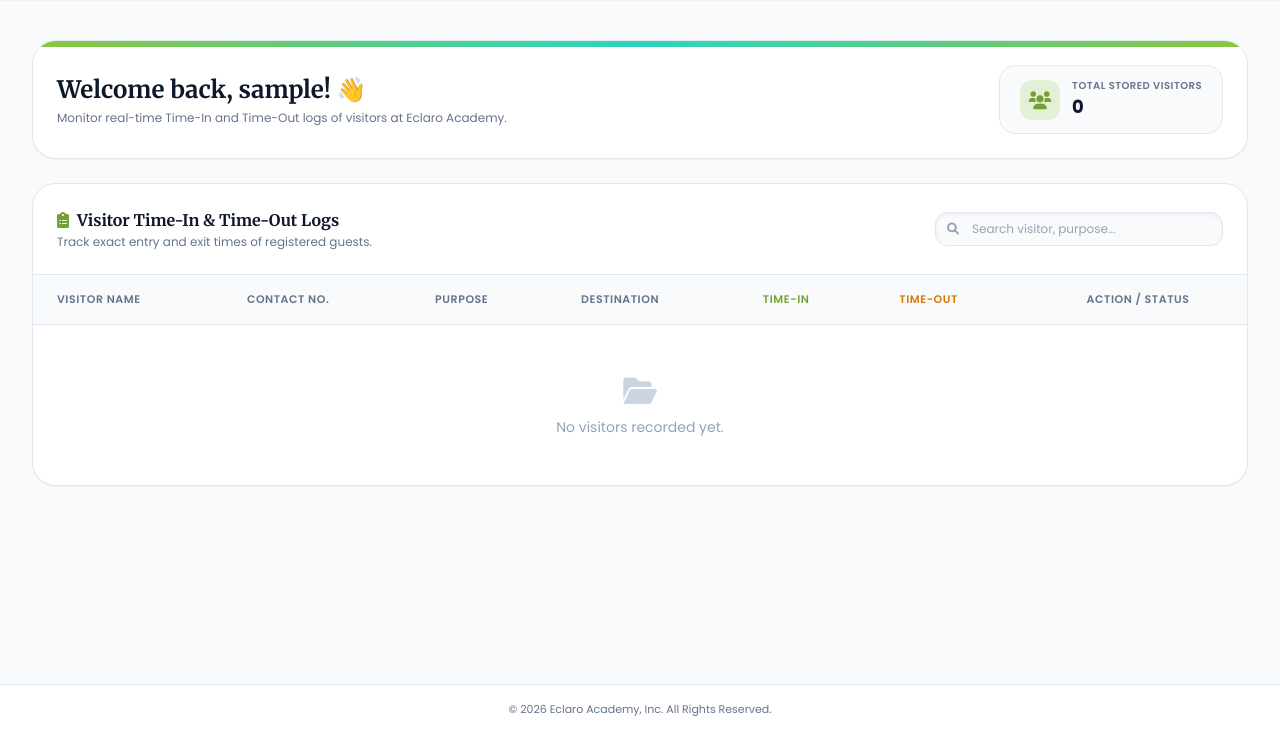
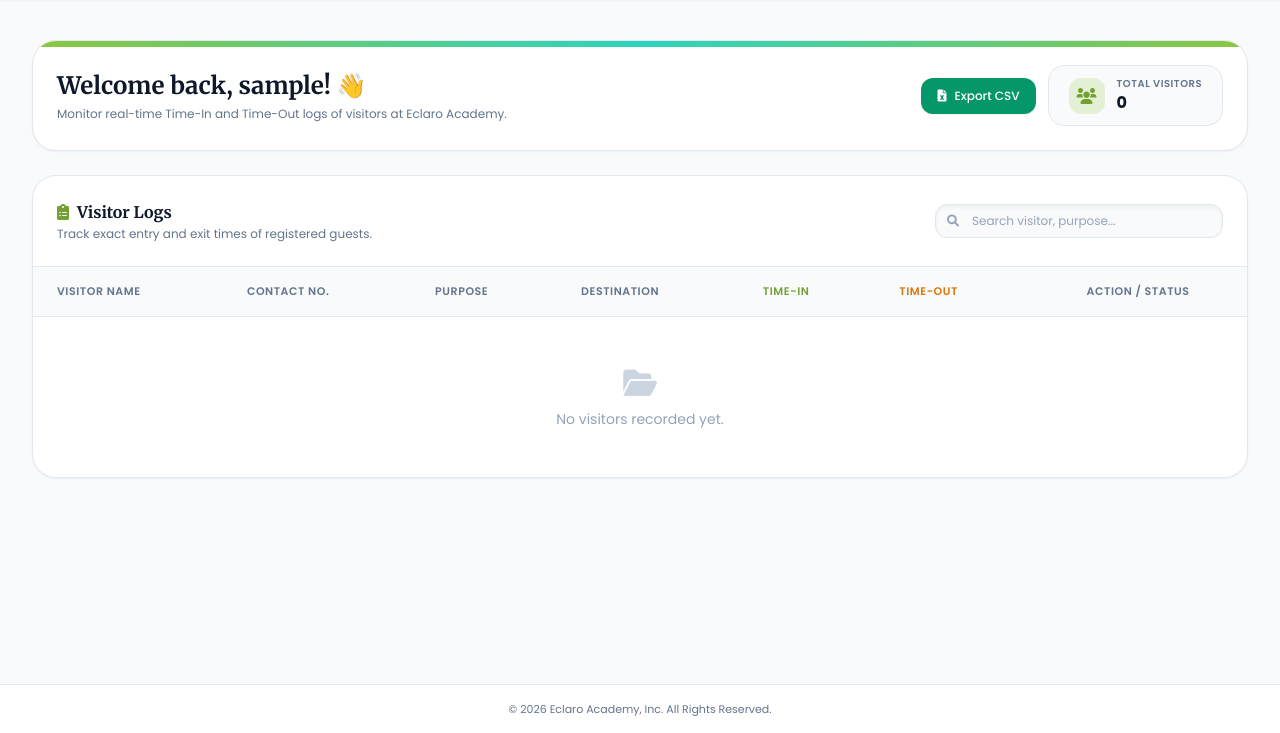
Before and after one commit to erickarcenal-hue/eclaro-visitor-system, a Flask app: page /dashboard in a window 1280 px wide. Shown: the part 67-800 px from the top of the page. Run offline with Flask 3, Linux system fonts and the light colour scheme; the visitor is signed in with stand-in values (Sample User, id 1); some libraries are stand-ins or nearby versions.

Commit message:
Refactor dashboard.html by cleaning up comments and layout
Removed commented sections for Navbar, Main Content, and Visitor Logs Table. Updated the layout and added an export button for CSV.

```diff
--- a/templates/dashboard.html
+++ b/templates/dashboard.html
@@ -18,7 +18,6 @@
 </head>
 <body class="bg-slate-50 min-h-screen flex flex-col justify-between text-slate-800">
 
-    <!-- Navbar / Header -->
     <header class="w-full px-6 py-4 flex justify-between items-center border-b border-slate-200 bg-white shadow-sm">
         <div class="flex items-center gap-3">
             <span class="text-2xl font-black text-slate-900 tracking-widest font-serif-title"><span class="text-[#8CC63F]">E</span>CLARO ACADEMY</span>
@@ -28,7 +27,6 @@
             <div class="text-right hidden md:block">
                 <p class="text-xs font-semibold text-slate-700">Logged in as: <span class="text-[#72a131] uppercase">{{ current_user }}</span></p>
             </div>
-
             <a href="/" class="text-xs bg-slate-100 hover:bg-slate-200 text-slate-800 px-3.5 py-2 rounded-xl font-medium border border-slate-200 transition-all flex items-center gap-1.5">
                 <i class="fas fa-home"></i> Home
             </a>
@@ -38,40 +36,39 @@
         </div>
     </header>
 
-    <!-- Main Content -->
     <main class="flex-grow p-4 sm:p-8 max-w-7xl mx-auto w-full space-y-6 my-2">
 
-        <!-- Welcome Banner & Quick Stats -->
         <div class="flex flex-col md:flex-row justify-between items-start md:items-center gap-4 bg-white p-6 rounded-3xl border border-slate-200 shadow-sm relative overflow-hidden">
             <div class="absolute top-0 left-0 right-0 h-1.5 bg-gradient-to-r from-[#8CC63F] via-teal-400 to-[#8CC63F]"></div>
             <div>
                 <h1 class="text-xl sm:text-2xl font-bold font-serif-title text-slate-900">Welcome back, {{ current_user }}! 👋</h1>
                 <p class="text-xs text-slate-500 mt-1">Monitor real-time Time-In and Time-Out logs of visitors at Eclaro Academy.</p>
             </div>
-            <div class="bg-slate-50 border border-slate-200 px-5 py-3 rounded-2xl flex items-center gap-3">
-                <div class="w-10 h-10 rounded-xl bg-[#8CC63F]/20 text-[#72a131] flex items-center justify-center text-lg">
-                    <i class="fas fa-users"></i>
-                </div>
-                <div>
-                    <p class="text-[10px] text-slate-500 uppercase tracking-wider font-semibold">Total Stored Visitors</p>
-                    <p class="text-lg font-bold text-slate-900">{{ visitors|length }}</p>
+            <div class="flex items-center gap-3">
+                <a href="/export" class="bg-emerald-600 hover:bg-emerald-700 text-white font-medium px-4 py-2.5 rounded-xl text-xs transition-all shadow-sm flex items-center gap-2">
+                    <i class="fas fa-file-excel"></i> Export CSV
+                </a>
+                <div class="bg-slate-50 border border-slate-200 px-5 py-2.5 rounded-2xl flex items-center gap-3">
+                    <div class="w-9 h-9 rounded-xl bg-[#8CC63F]/20 text-[#72a131] flex items-center justify-center text-base">
+                        <i class="fas fa-users"></i>
+                    </div>
+                    <div>
+                        <p class="text-[10px] text-slate-500 uppercase tracking-wider font-semibold">Total Visitors</p>
+                        <p class="text-base font-bold text-slate-900">{{ visitors|length }}</p>
+                    </div>
                 </div>
             </div>
         </div>
 
-        <!-- Visitor Logs Table Container -->
         <div class="bg-white rounded-3xl border border-slate-200 shadow-sm overflow-hidden">
-
-            <!-- Table Header & Search Bar -->
             <div class="p-5 sm:p-6 border-b border-slate-200 flex flex-col md:flex-row md:items-center justify-between gap-4">
                 <div>
                     <h2 class="text-base font-bold text-slate-900 font-serif-title flex items-center gap-2">
-                        <i class="fas fa-clipboard-list text-[#72a131]"></i> Visitor Time-In & Time-Out Logs
+                        <i class="fas fa-clipboard-list text-[#72a131]"></i> Visitor Logs
                     </h2>
                     <p class="text-xs text-slate-500 mt-0.5">Track exact entry and exit times of registered guests.</p>
                 </div>
 
-                <!-- Real-time Search Bar -->
                 <div class="relative w-full md:w-72">
                     <span class="absolute inset-y-0 left-0 flex items-center pl-3 text-slate-400">
                         <i class="fas fa-search text-xs"></i>
@@ -96,7 +93,7 @@
                     </thead>
                     <tbody class="divide-y divide-slate-100 text-xs text-slate-700" id="tableBody">
                         {% if not visitors %}
-                            <tr id="noDataRow">
+                            <tr>
                                 <td colspan="7" class="text-center py-12 text-slate-400">
                                     <div class="space-y-2">
                                         <i class="fas fa-folder-open text-3xl text-slate-300"></i>
@@ -107,14 +104,12 @@
                         {% else %}
                             {% for v in visitors %}
                             <tr class="visitor-row hover:bg-slate-50/80 transition-colors">
-                                <td class="py-4 px-6 font-semibold text-slate-950 visitor-name">
+                                <td class="py-4 px-6 font-semibold text-slate-950">
                                     <div class="flex items-center gap-2">
                                         <div class="w-7 h-7 rounded-full bg-slate-100 border border-slate-200 flex items-center justify-center text-slate-700 font-bold text-[10px]">
                                             {{ v.name[0]|upper }}
                                         </div>
-                                        <div>
-                                            <span class="block">{{ v.name }}</span>
-                                        </div>
+                                        <span>{{ v.name }}</span>
                                     </div>
                                 </td>
                                 <td class="py-4 px-6 text-slate-600">{{ v.contact }}</td>
@@ -124,12 +119,10 @@
                                     </span>
                                 </td>
                                 <td class="py-4 px-6 text-slate-700 font-medium">{{ v.person_to_visit }}</td>
-                                <!-- Time-In Details -->
                                 <td class="py-4 px-6 whitespace-nowrap">
                                     <span class="font-semibold text-[#72a131] block">{{ v.checkin_date }}</span>
                                     <span class="text-[11px] text-slate-500"><i class="fas fa-arrow-right-to-bracket text-[10px]"></i> {{ v.checkin_time }}</span>
                                 </td>
-                                <!-- Time-Out Details -->
                                 <td class="py-4 px-6 whitespace-nowrap">
                                     {% if v.checkout_time and v.checkout_time != '-' %}
                                         <span class="font-semibold text-amber-600 block">Logged Out</span>
@@ -138,7 +131,6 @@
                                         <span class="text-slate-400 italic">Not yet checked out</span>
                                     {% endif %}
                                 </td>
-                                <!-- Action Button for Time-Out -->
                                 <td class="py-4 px-6 text-center whitespace-nowrap">
                                     {% if not v.checkout_time or v.checkout_time == '-' %}
                                         <form action="/checkout/{{ v.id }}" method="POST" class="inline">
@@ -159,27 +151,19 @@
                 </table>
             </div>
         </div>
-
     </main>
 
-    <!-- JavaScript Filter Function -->
     <script>
         function filterVisitors() {
             const input = document.getElementById('searchInput').value.toLowerCase();
             const rows = document.querySelectorAll('.visitor-row');
-
             rows.forEach(row => {
                 const text = row.innerText.toLowerCase();
-                if (text.includes(input)) {
-                    row.style.display = '';
-                } else {
-                    row.style.display = 'none';
-                }
+                row.style.display = text.includes(input) ? '' : 'none';
             });
         }
     </script>
 
-    <!-- Footer -->
     <footer class="w-full text-center py-4 border-t border-slate-200 text-[11px] text-slate-500 bg-white">
         <p>© 2026 Eclaro Academy, Inc. All Rights Reserved.</p>
     </footer>
```
